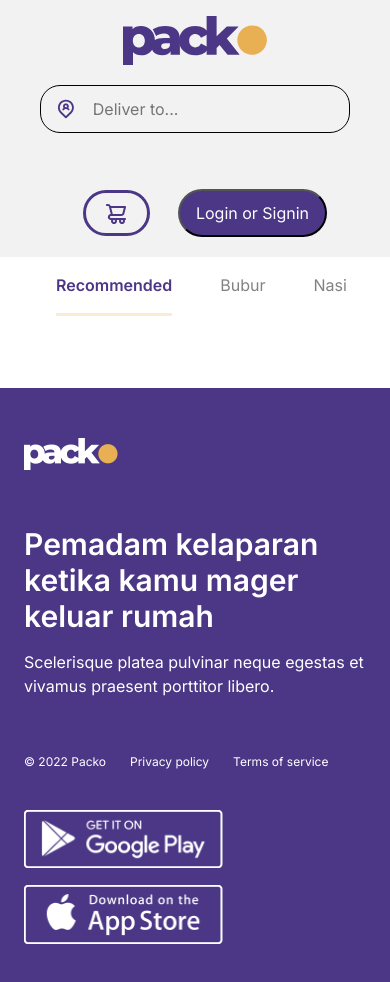
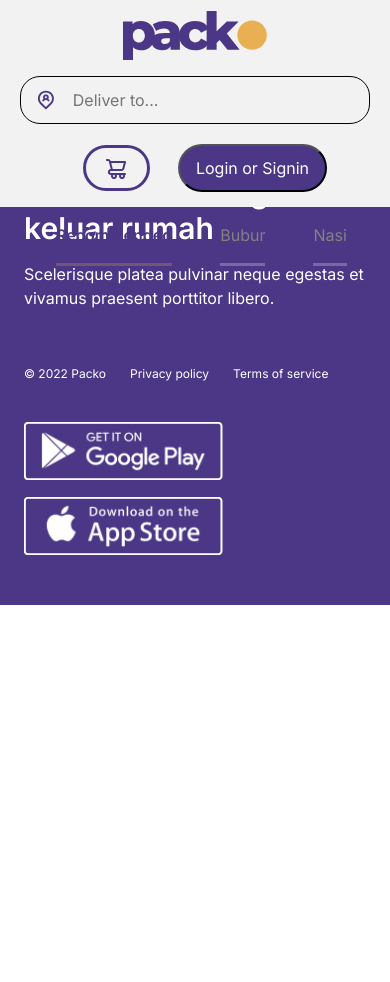
Before and after one commit to tatasulysta/packo-kelompok3, a React (Create React App) app: page / in a window 390 px wide. Shown: the top 982 px of the page. After the commit the page ends 844 px from the top, so only its background shows below. Built offline with nearby package versions, Linux system fonts and the light colour scheme.

Commit message:
fix position and margin of header

```diff
--- a/src/components/Header/styles.module.css
+++ b/src/components/Header/styles.module.css
@@ -1,21 +1,28 @@
+.header {
+  position: fixed;
+  width: 100%;
+  min-height: auto;
+  top: 0;
+  z-index: 12;
+}
+
 .header-top {
   width: 100%;
   display: flex;
   align-items: center;
   justify-content: space-between;
   background: #f2f2f2;
+  padding: 22px 40px;
 }
 
 .left-side {
   display: flex;
   align-items: center;
-  padding: 16px 40px;
 }
 
 .right-side {
   display: flex;
   align-items: center;
-  padding: 16px 20px;
 }
 
 .packo {
@@ -29,8 +36,8 @@
 .form {
   display: flex;
   width: 100%;
+  margin-left: 40px;
   align-items: center;
-  margin: 0 4%;
   border-radius: 20px;
   border-color: black;
   border-width: thin;
@@ -52,9 +59,10 @@
   }
   .header-top {
     flex-direction: column;
+    padding: 11px 20px;
   }
   .form {
-    margin: 20px 0;
+    margin: 16px 0;
   }
   .form input {
     width: 100%;
```
